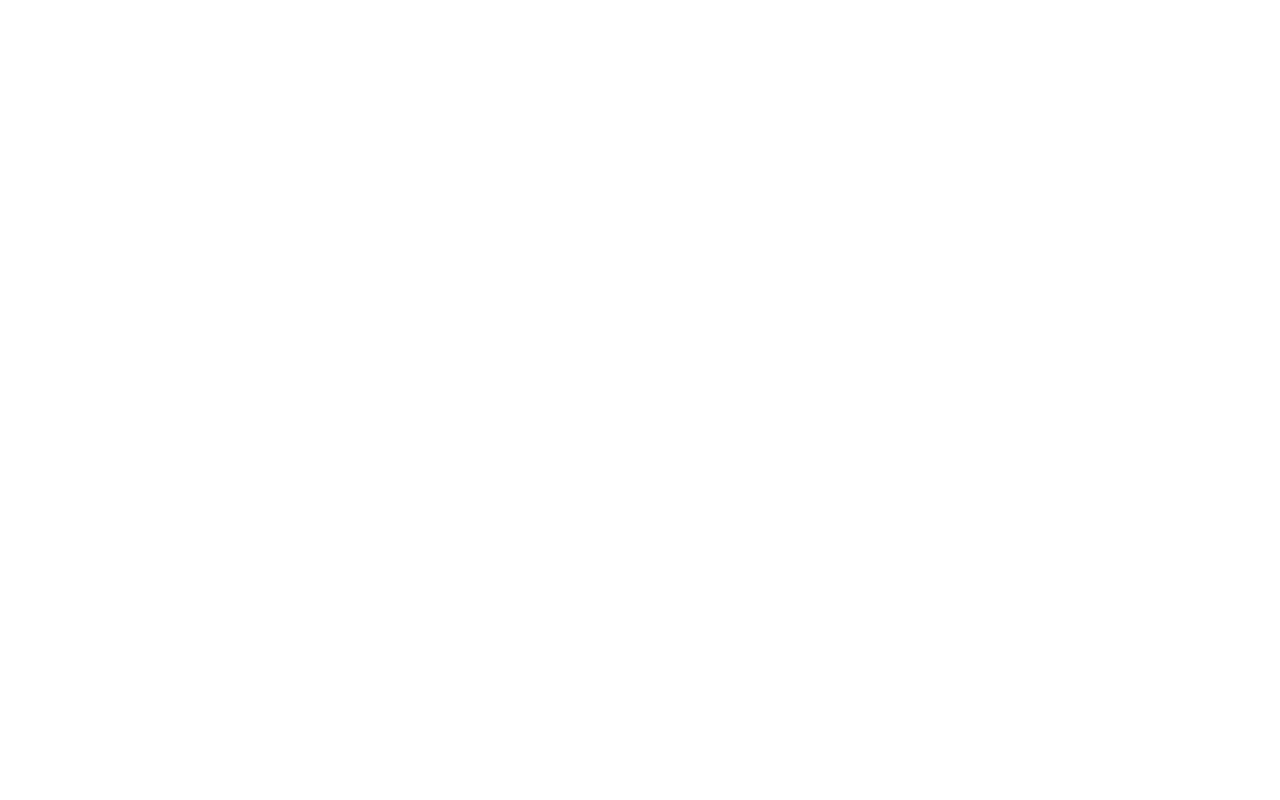
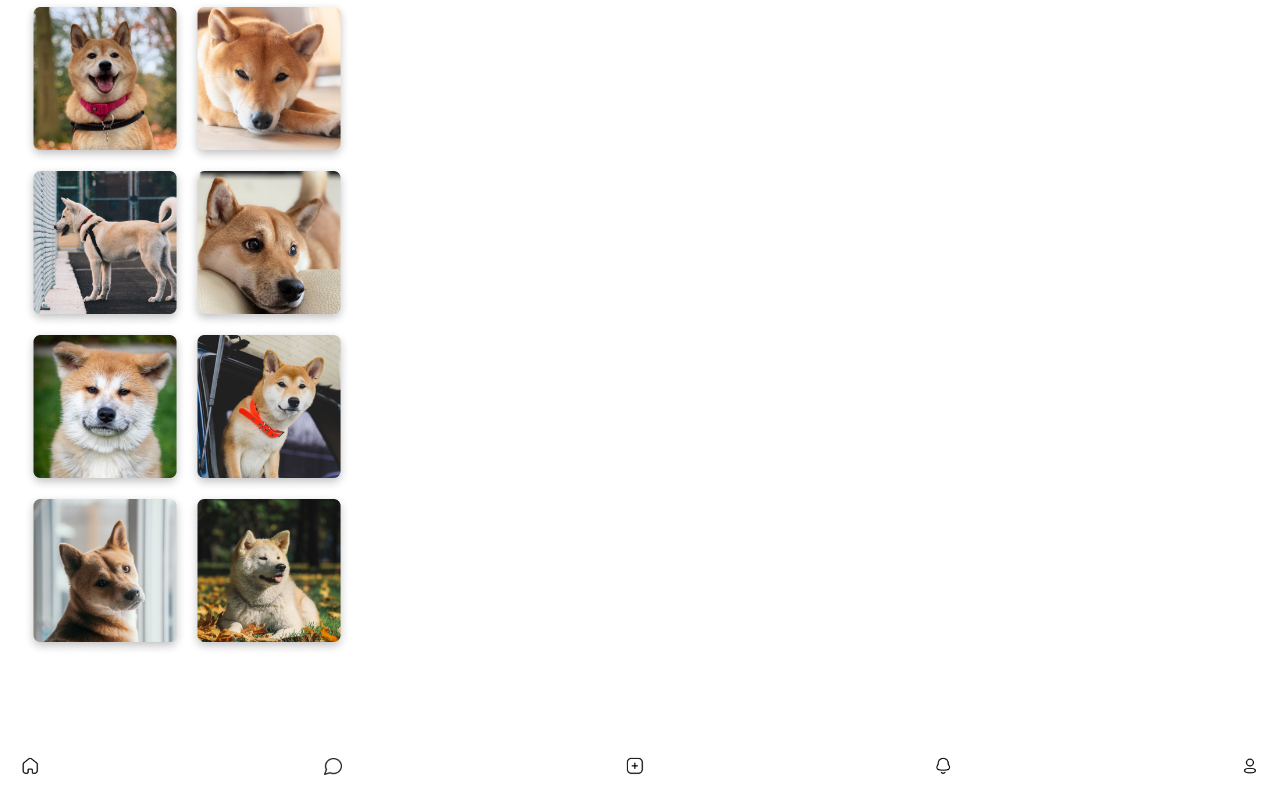
Before and after one commit to jennic04/UXUI_Project3, a plain HTML site: page index.html in a window 1280 px wide. Drawn offline with nearby package versions, Linux system fonts and the light colour scheme.

Commit message:
gallery and nav bar

```diff
--- a/css/styles.css
+++ b/css/styles.css
@@ -0,0 +1,44 @@
+
+
+.gallery {
+    display: grid;
+    grid-template-columns: 50% 50%;
+    justify-items: center;
+    padding-left: 23px;
+    width: max-content;
+
+}
+
+img {
+    width: 164px;
+    height: 164px;
+}
+
+.navbar {
+ bottom: 0;
+ justify-content: space-between;
+ align-items: center;
+ position: fixed;
+ width: 100%;
+ padding-bottom: 20px;
+}
+#home-icon {
+    width: 28px;
+    height: 28px;
+}
+#messages-icon {
+    width: 18px;
+    height: 17px;
+}
+#new-post {
+    width: 28px;
+    height: 28px;
+}
+#notifications {
+    width: 28px;
+    height: 28px;
+}
+#profile {
+    width: 28px;
+    height: 28px;
+}
--- a/index.html
+++ b/index.html
@@ -15,6 +15,27 @@
 </head>
 
 <body>
+<div class="gallery">
+    <div class="gallery-img"><img src="assets/dog 1.png"> </div>
+    <div class="gallery-img"><img src="assets/dog 2.png"> </div>
+    <div class="gallery-img"><img src="assets/dog 3.png"> </div>
+    <div class="gallery-img"><img src="assets/dog 4.png"> </div>
+    <div class="gallery-img"><img src="assets/dog 5.png"> </div>
+    <div class="gallery-img"><img src="assets/dog 6.png"> </div>
+    <div class="gallery-img"><img src="assets/dog 7.png"> </div>
+    <div class="gallery-img"><img src="assets/dog 8.png"> </div>
+</div>
+
+<div class="navbar">
+    <a href="#home-icon"> <img src="assets/home.png" id="home-icon"> </a>
+    <a href="#messages-icon" > <img src="assets/messages.png" id="messages-icon"> </a>
+    <a href="#new-post"> <img src="assets/newpost.png" id="new-post"> </a>
+    <a href="#notifications"> <img src="assets/notifications.png" id="notifications"> </a>
+    <a href="profile"> <img src="assets/profile.png" id="profile"> </a>
+
+  </div>
+
+
 
 
 
```
Also changed, not shown: assets/dog 1.png (added), assets/dog 2.png (added), assets/dog 3.png (added), assets/dog 4.png (added), assets/dog 5.png (added), assets/dog 6.png (added), assets/dog 7.png (added), assets/dog 8.png (added), assets/home.png (added), assets/messages.png (added), assets/newpost.png (added), assets/notifications.png (added), assets/profile.png (added), 2 other files.
